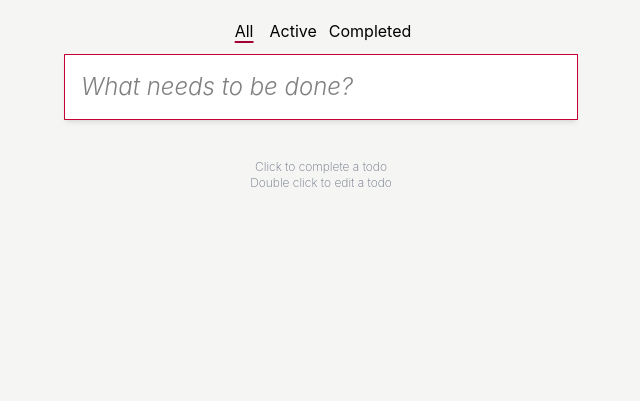
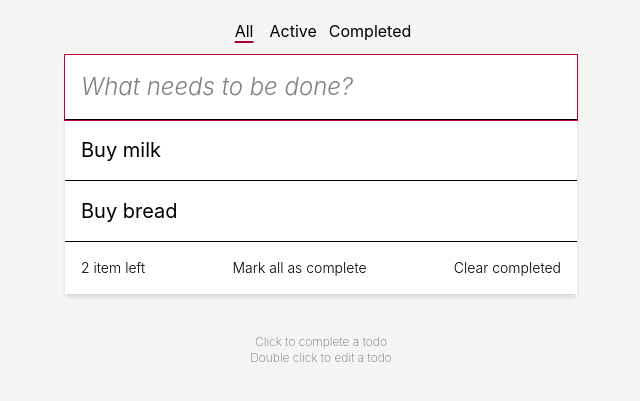
Before and after one commit to Abdudj575/todo-app-sp26, a website built with Vite: page index.html in a window 1280 px wide. Shown: the part 117-518 px from the top of the page, without its empty margins (319-959 px from the left). Built offline with nearby package versions, Linux system fonts and the light colour scheme.

Commit message:
todos-06: Set up the layout and styling

```diff
--- a/index.html
+++ b/index.html
@@ -23,7 +23,7 @@
       <a href="#/active" role="button">Active</a>
       <a href="#/completed" role="button">Completed</a>
     </nav>
-    <main class="max-w-lg mx-auto font-light bg-white shadow-md">
+    <main class="max-w-lg mx-auto font-light bg-white shadow-md divide-y">
       <input
       id="new-todo"
         placeholder="What needs to be done?"
@@ -32,8 +32,23 @@
       />
       <section
       id="todo-list"
-      class="flex flex-col w-full text-xl font-normal"
+      class="flex flex-col w-full text-xl font-normal divide-y"
       >
+        <div class="p-4 todo-item">
+          <div class="todo-text">Buy milk</div>
+          <input class="hidden todo-edit" value="Buy milk"/>
+        </div>
+        <div class="p-4 todo-item">
+          <div class="todo-text">Buy bread</div>
+          <input class="hidden todo-edit" value="Buy bread"/>
+        </div>
+      </section>
+      <section
+      id="todo-actions"
+      class="flex justify-between p-4 text-sm text-gray-600s">
+        <span id="todo-count">2 item left</span>
+        <button id="mark-all-completed">Mark all as complete</button>
+        <button id="clear-completed">Clear completed</button>
       </section>
     </main>
     <footer
```
